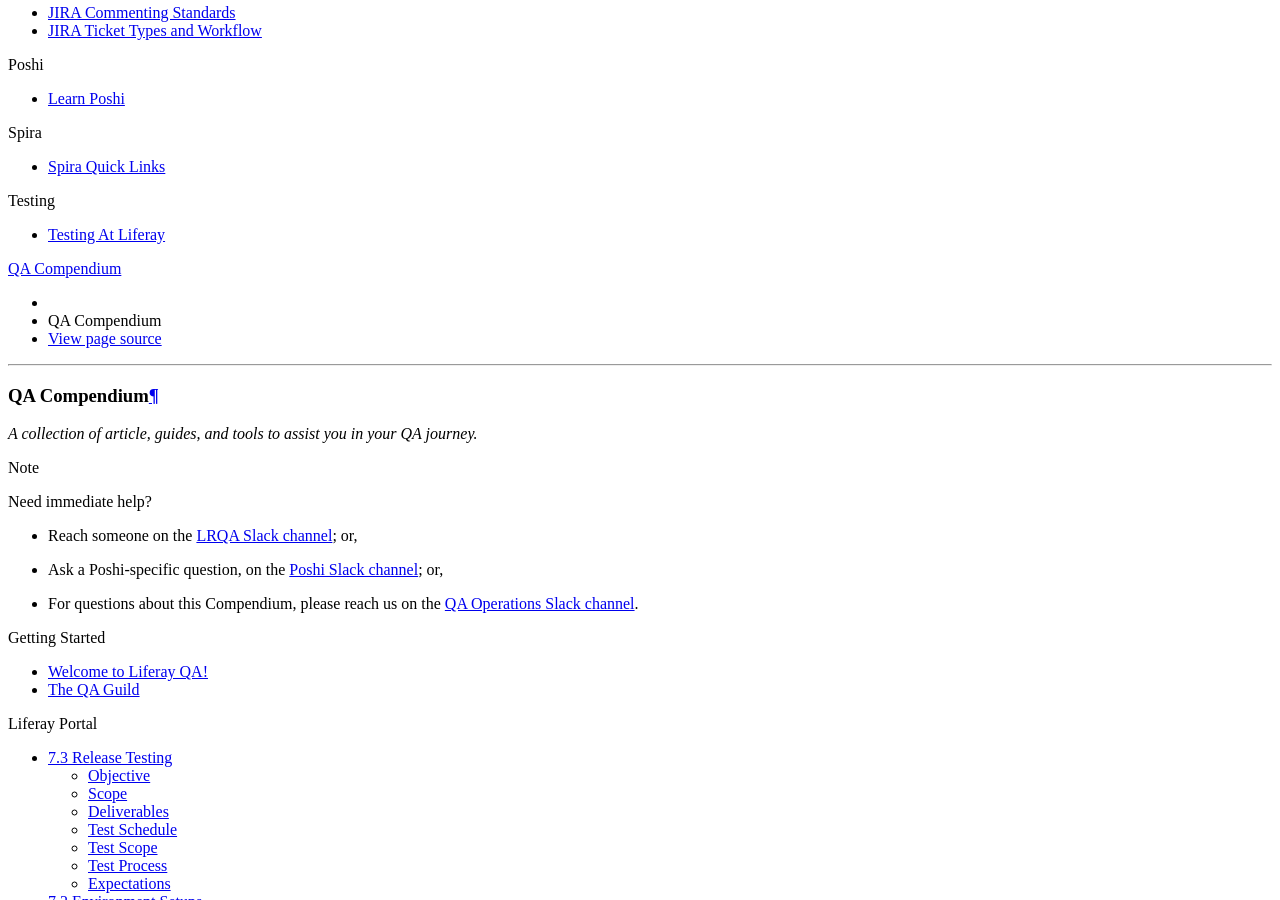
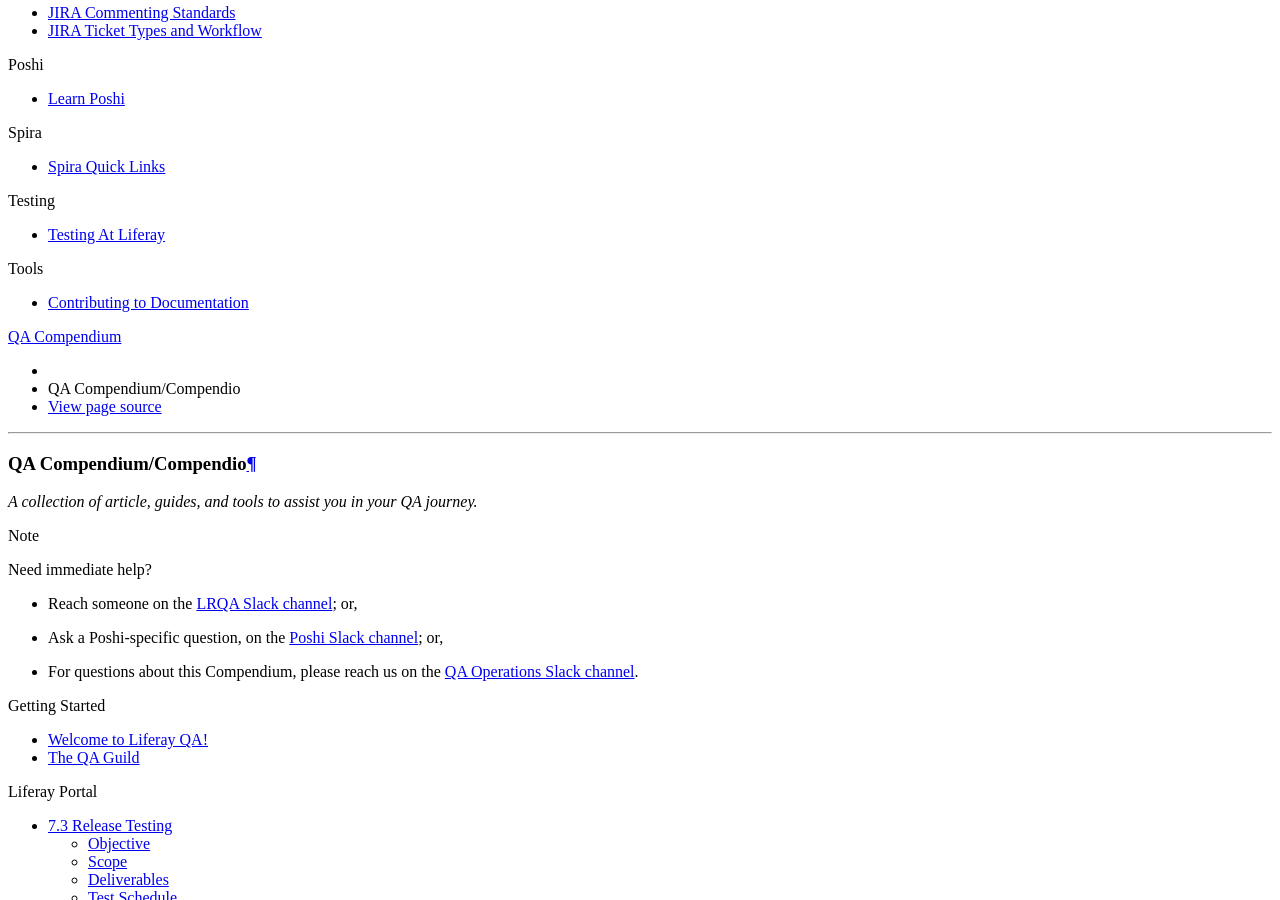
Before and after one commit to nikki-pru/qa-compendium, a Sphinx documentation site: the page built from docs/index.rst, in a window 1280 px wide and 900 px high, scrolled down 727 px. Built offline with Sphinx 7.4.7 and the Read the Docs theme 2.0.0, drawn with Linux system fonts in a browser that asks for light colours.

```diff
--- a/docs/index.rst
+++ b/docs/index.rst
@@ -1,6 +1,6 @@
-=============
-QA Compendium
-=============
+========================
+QA Compendium/Compendio
+========================
 
 *A collection of article, guides, and tools to assist you in your QA journey.*
 
@@ -120,6 +120,15 @@ QA Compendium
 
   testing/index*
 
+.. Tools
+.. toctree::
+  :caption: Tools
+  :glob:
+  :hidden:
+  :maxdepth: 2
+
+  tools/*
+
 .. Links:
 .. _LRQA Slack channel: https://liferay.slack.com/messages/CL84ZPHAT
 .. _Poshi Slack channel: https://liferay.slack.com/messages/CD7939WBE
```
Also changed, not shown: docs/tools/readthedocs.rst (added, +55 -0 lines).
